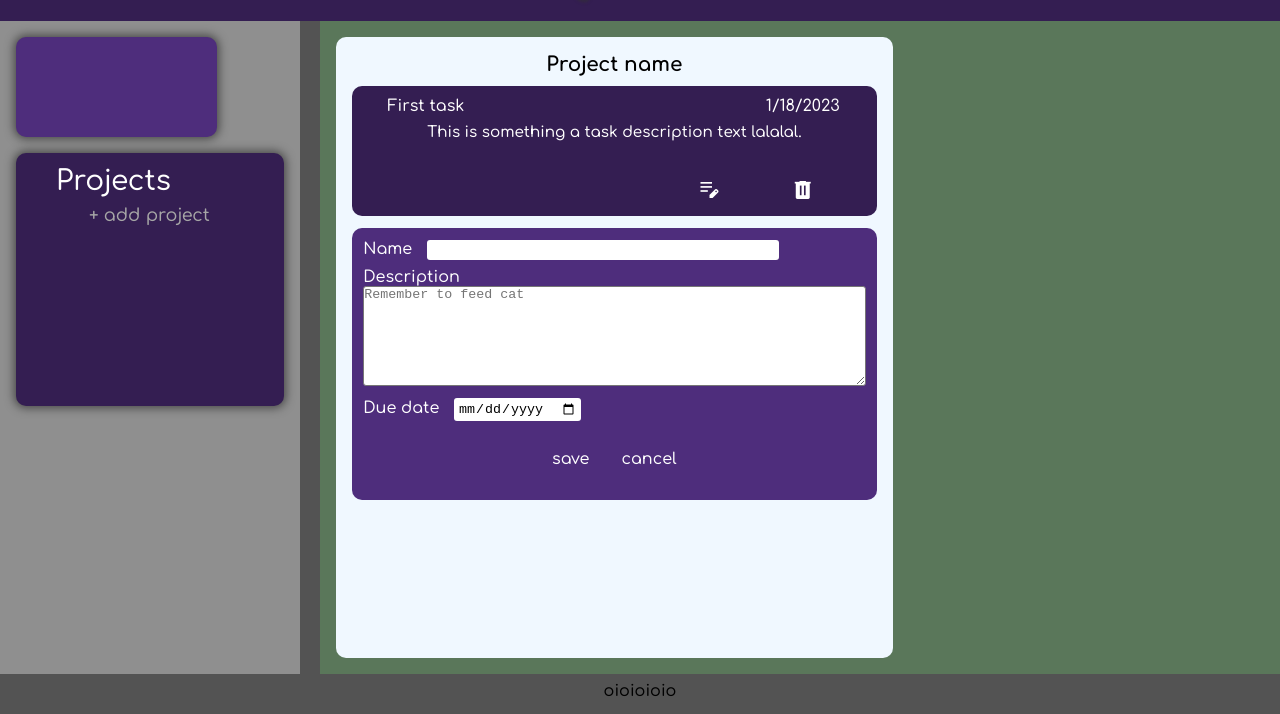
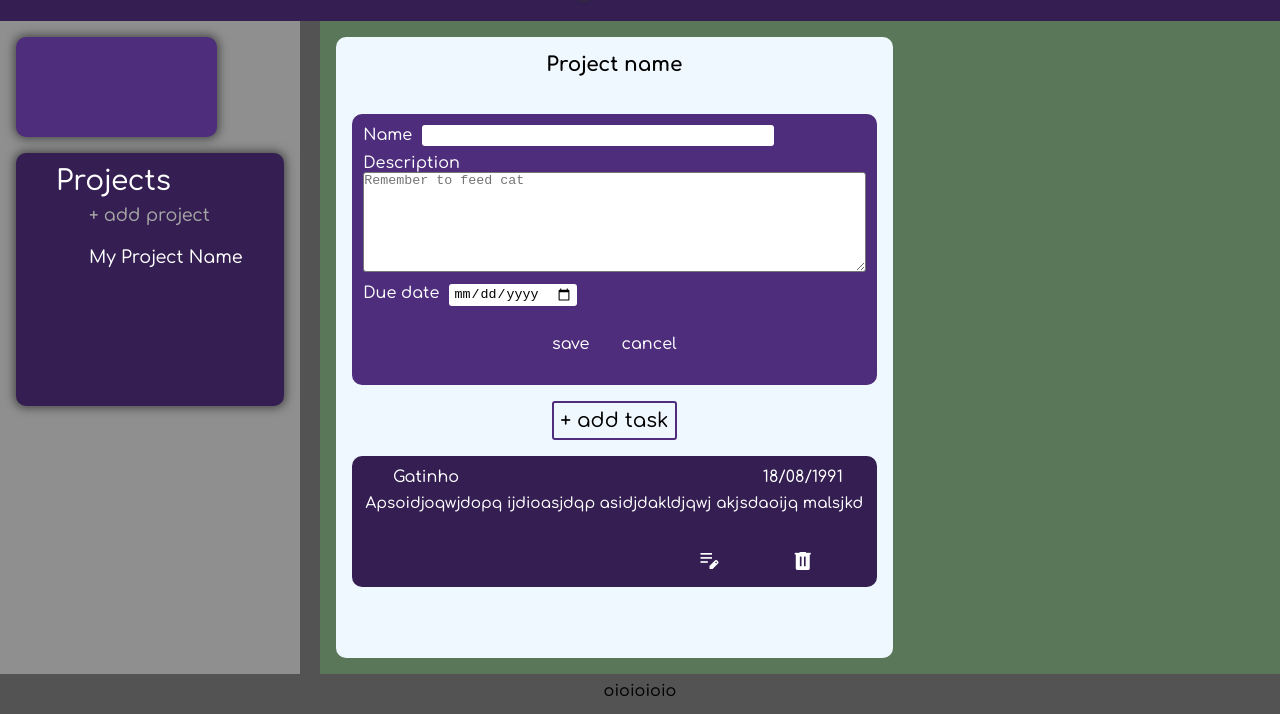
Before and after one commit to smkakitani/odin-todo-list, a website built with webpack: page src/index.html in a window 1280 px wide. Shown: the part 86-800 px from the top of the page. Built offline with nearby package versions, Linux system fonts and the light colour scheme.

Commit message:
Add default project and 2 tasks as initial project's example

```diff
--- a/src/functions/dom-element.js
+++ b/src/functions/dom-element.js
@@ -1,48 +1,153 @@
 // import
 // import { projectList } from './project';
 
+const TaskFactory = (taskName, taskDate, taskDescription) => {
+  const divTaskContainer = document.createElement('div');
+  divTaskContainer.classList.add('task-container');
+
+  const divProjectTask = document.createElement('div')
+  divProjectTask.classList.add('project-task');
+  divTaskContainer.appendChild(divProjectTask);
+
+  // task name
+  const paraTaskName = document.createElement('p');
+  paraTaskName.classList.add('task-name');
+  paraTaskName.textContent = `${taskName}`;
+  divProjectTask.appendChild(paraTaskName);
+
+  // task date
+  const paraTaskDate = document.createElement('p');
+  paraTaskDate.classList.add('task-date');
+  paraTaskDate.textContent = `${taskDate}`;
+  divProjectTask.appendChild(paraTaskDate);
+
+  // task description
+  const paraTaskDescription = document.createElement('p');
+  paraTaskDescription.classList.add('task-description');
+  paraTaskDescription.textContent = `${taskDescription}`;
+  divProjectTask.appendChild(paraTaskDescription);
+
+  // task button edit/delete
+  const editButton = document.createElement('button');
+  const iconEditButton = document.createElement('span');
+  editButton.type = 'button';
+  editButton.classList.add('task-edit');
+  editButton.classList.add('grow');
+  iconEditButton.classList.add('material-symbols-outlined');
+  iconEditButton.textContent = 'edit_note';
+  editButton.appendChild(iconEditButton);
+  divProjectTask.appendChild(editButton);
+
+  const deleteButton = document.createElement('button');
+  const iconDeleteButton = document.createElement('span');
+  deleteButton.type = 'button';
+  deleteButton.classList.add('task-delete');
+  deleteButton.classList.add('grow');
+  iconDeleteButton.classList.add('material-symbols-outlined');
+  iconDeleteButton.textContent = 'delete';
+  deleteButton.appendChild(iconDeleteButton);
+  divProjectTask.appendChild(deleteButton);
+
+  // divProjectContainer.appendChild(divTaskContainer);
+  return divTaskContainer;
+};
+
+const createTaskForm = () => {
+  const divTaskForm = document.createElement('div');
+  divTaskForm.classList.add('task-form');
+
+  // form element
+  const taskForm = document.createElement('form');
+  taskForm.action = '#';
+  divTaskForm.appendChild(taskForm);
 
 
-const createTask = function() {
-  const divProjectContainer = document.getElementsByClassName('project-container')[1]; // NEED TO CHANGE HERE LATER!!!!!!!!!!!!!!!!!!
+  // form content
+  // name
+  const paraName = document.createElement('p');
+  const labelName = document.createElement('label');
+  const inputName = document.createElement('input');
 
-  // div .project-task
-  const divTask = document.createElement('div');
-  divTask.classList.add('project-task');
+  labelName.setAttribute('for', 'form-name');
+  labelName.textContent = 'Name';
+  inputName.id = 'form-name';
+  inputName.maxLength = '24';
 
-  // div for btn-check and task title
-  const divCheck = document.createElement('div');
-  divTask.appendChild(divCheck);
+  taskForm.appendChild(paraName);
+  paraName.appendChild(labelName);
+  paraName.appendChild(inputName);
 
-  const btnCheckbox = document.createElement('button');
-  btnCheckbox.type = 'button';
-  btnCheckbox.classList.add('check-btn')
-  btnCheckbox.innerHTML = '&check;';
-  divCheck.appendChild(btnCheckbox);
+  // description
+  const paraDescription = document.createElement('p');
+  const labelDescription = document.createElement('label');
+  const textAreaDescription = document.createElement('textarea');
 
-  const taskTitle = document.createElement('p');
-  taskTitle.classList.add('task-name');
-  taskTitle.setAttribute('contenteditable', 'true');
-  taskTitle.textContent = "Todo Title";
-  divCheck.appendChild(taskTitle);
+  labelDescription.setAttribute('for', 'form-description');
+  labelDescription.textContent = 'Description';
+  textAreaDescription.name = 'description';
+  textAreaDescription.id = 'form-description';
+  textAreaDescription.cols = '10';
+  textAreaDescription.rows = '5';
+  textAreaDescription.placeholder = 'Remember to feed cat';
 
-  // task-description p
-  const taskDescription = document.createElement('p');
-  taskDescription.classList.add('task-description');
-  taskDescription.setAttribute('contenteditable', 'true');
-  taskDescription.textContent = "Todo description";
-  divTask.appendChild(taskDescription);
+  taskForm.appendChild(paraDescription);
+  paraDescription.appendChild(labelDescription);
+  paraDescription.appendChild(textAreaDescription);
 
-  // date input type
-  const inputDate = document.createElement('input');
-  inputDate.type = "date";
-  inputDate.name = "due-date";
-  inputDate.id = "due-date";
-  divTask.appendChild(inputDate);
+  // date
+  const paraDueDate = document.createElement('p');
+  const labelDueDate = document.createElement('label');
+  const inputDueDate = document.createElement('input');
 
-  divProjectContainer.appendChild(divTask);
-  // console.log();
-  return divTask;
+  labelDueDate.setAttribute('for', 'form-due-date');
+  labelDueDate.textContent = 'Due date';
+  inputDueDate.type = 'date';
+  inputDueDate.name = 'due-date';
+  inputDueDate.id = 'form-due-date';
+  inputDueDate.value = ' ';
+
+  taskForm.appendChild(paraDueDate);
+  paraDueDate.appendChild(labelDueDate);
+  paraDueDate.appendChild(inputDueDate);
+
+  // buttons
+  const paraButtons = document.createElement('p');
+  const saveButton = document.createElement('button');
+  const cancelButton = document.createElement('button');
+
+  saveButton.type = 'submit';
+  saveButton.classList.add('form-submit');
+  saveButton.textContent = 'save';
+  cancelButton.type = 'button';
+  cancelButton.classList.add('form-cancel');
+  cancelButton.textContent = 'cancel';
+
+  taskForm.appendChild(paraButtons);
+  paraButtons.appendChild(saveButton);
+  paraButtons.appendChild(cancelButton);
+
+
+  // console.log('task form');
+  return divTaskForm;
+};
+
+const renderTask = function() {
+  const mainContent = document.querySelector('#content');
+  const divProjectContainer = document.querySelector('.project-container');
+
+  // example
+  const defaultTask = TaskFactory("Gatinho", "18/08/1991", "Apsoidjoqwjdopq ijdioasjdqp asidjdakldjqwj akjsdaoijq malsjkd");
+  divProjectContainer.appendChild(defaultTask);
+
+  // form task
+  const taskContainer = document.querySelector('.task-container');
+  taskContainer.appendChild(createTaskForm());
+  // console.log(taskContainer);
+  //  createTaskForm();
+
+  return {
+    defaultTask
+  }
 };
 
 const renderProject = function(indexProject) {
@@ -82,4 +187,4 @@ const createProjectNameBtn = function(projName, projIndex) {
 
 
 
-export { createProjectNameBtn, renderProject };
+export { createProjectNameBtn, renderProject, renderTask };
--- a/src/functions/dom-manip.js
+++ b/src/functions/dom-manip.js
@@ -77,4 +77,8 @@ const openProjectName = () => {
   };
 };
 
+const eventTaskForm = () => {
+
+};
+
 export { eventNameForm };
--- a/src/functions/project.js
+++ b/src/functions/project.js
@@ -1,6 +1,6 @@
 // list of projects
 const projectList = [
-  {
+  /* {
     projectTitle: "first project",
     task: [
       {
@@ -18,7 +18,7 @@ const projectList = [
   {
     projectTitle: "second project",
     task: []
-  }
+  } */
 ];
 
 // create task
@@ -43,7 +43,7 @@ const addProjectToList = (newProject) => {
   projectList.push(newProject);
 };
 
-const addTask = (projectIndex, newTask) => {
+const addTaskToProject = (projectIndex, newTask) => {
   projectList[projectIndex].task.push(newTask);
 };
 
@@ -61,4 +61,4 @@ const removeTask = (projectIndex, taskIndex) => {
 
 
 
-export { projectList, createProject, createTask, addProjectToList, addTask };
+export { projectList, createProject, createTask, addProjectToList, addTaskToProject };
--- a/src/index.html
+++ b/src/index.html
@@ -45,7 +45,7 @@
       <div class="project-container">
         <p class="name-project">Project name</p>
         <div class="task-container">
-          <div class="project-task">
+          <!-- <div class="project-task">
             <p class="task-name">First task</p>
             <p class="task-date">1/18/2023</p>
             <p class="task-description">This is something a task description text lalalal.</p>
@@ -55,7 +55,6 @@
             <button type="button" class="task-delete grow"><span class="material-symbols-outlined">
               delete
               </span></button>
-            <!-- <input type="date" name="due-date" id="due-date"> -->
           </div>
           <div class="task-form">
             <form action="#">
@@ -76,7 +75,10 @@
                 <button type="button" class="form-cancel">cancel</button>
               </p>
             </form>
-          </div>
+          </div> -->
+        </div>
+        <div>
+          <button type="button" id="add-task">+ add task</button>
         </div>
       </div>
     </div>
--- a/src/index.js
+++ b/src/index.js
@@ -4,21 +4,48 @@ import './styles/sidebar.css';
 import './styles/main-content.css';
 
 // js
-import { addProjectName } from './functions/dom-element';
+import { addProjectName, renderTask, createProjectNameBtn } from './functions/dom-element';
 import { eventNameForm } from './functions/dom-manip';
-import { projectList, createProject, createTask, addProject, addTask } from './functions/project';
+import { projectList, createProject, createTask, addProjectToList, addTaskToProject } from './functions/project';
 
 console.log("index.js");
 
-
+// /dom-manip
 eventNameForm().openNameForm();
 eventNameForm().closeNameForm();
 eventNameForm().submitName();
 
+// /dom-element.js
+renderTask();
 
 
-const myTask = createTask('some title', 'something something', 'some date');
-const cocoPro = createProject("coco");
+
+
+const initialProject = () => {
+  // create default project and task
+  const defaultProjectTitle = "My Project Name";
+  const firstProject = createProject(defaultProjectTitle);
+  const firstTask = createTask('Cat', '12 pm - feed Meow', 'some date');
+  const secondTask = createTask('Plants', 'Remember to water plants!', 'some date');
+
+  // add default project to projectList
+  addProjectToList(firstProject);
+
+  const indexOfProject = projectList.indexOf(firstProject);
+
+  // add project's button
+  createProjectNameBtn(defaultProjectTitle, indexOfProject);
+
+  // add task to project
+  addTaskToProject(indexOfProject, firstTask);
+  addTaskToProject(indexOfProject, secondTask);
+
+
+  console.log(projectList)
+};
+
+initialProject();
+// console.log(projectList)
 
 
 
--- a/src/styles/main-content.css
+++ b/src/styles/main-content.css
@@ -20,6 +20,7 @@ main {
   display: flex;
   flex-direction: column;
   align-items: center;
+  gap: 1em;
 }
 
 .project-container > p:first-child {
@@ -153,3 +154,21 @@ main {
   border: 1px solid white;
   border-radius: 3px;
 }
+
+/* add task button */
+.project-container > div > button {
+  background-color: transparent/* var(--color-purple-light) */;
+  font-family: inherit;
+  font-size: 1.25rem;
+  padding: 0.3em;
+
+  border: 2px solid var(--color-purple-light);
+  border-radius: 3px;
+  /* position: relative; */
+}
+
+.project-container > div > button:hover {
+  cursor: pointer;
+  background-color: var(--color-purple-light);
+  color: var(--color-white-hsl);
+}
```
Also changed, not shown: dist/index.html, dist/main.js.
